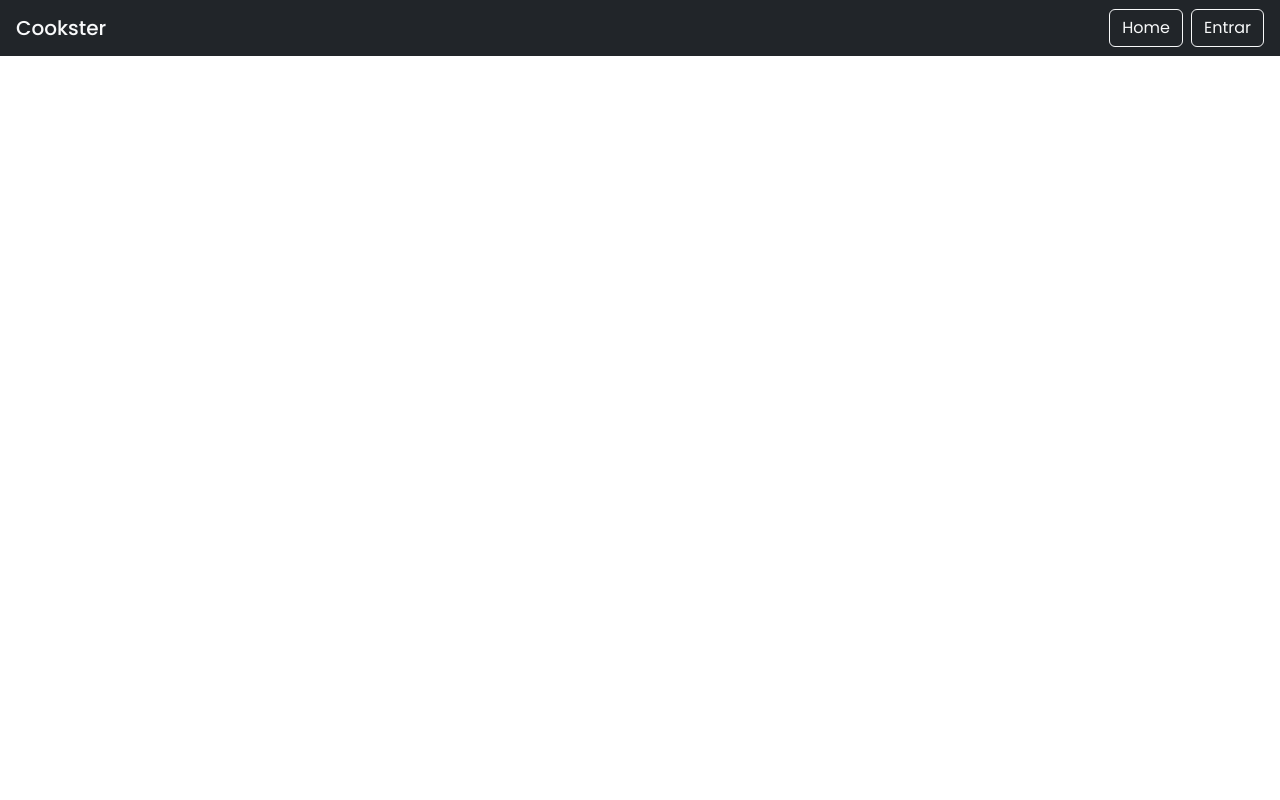
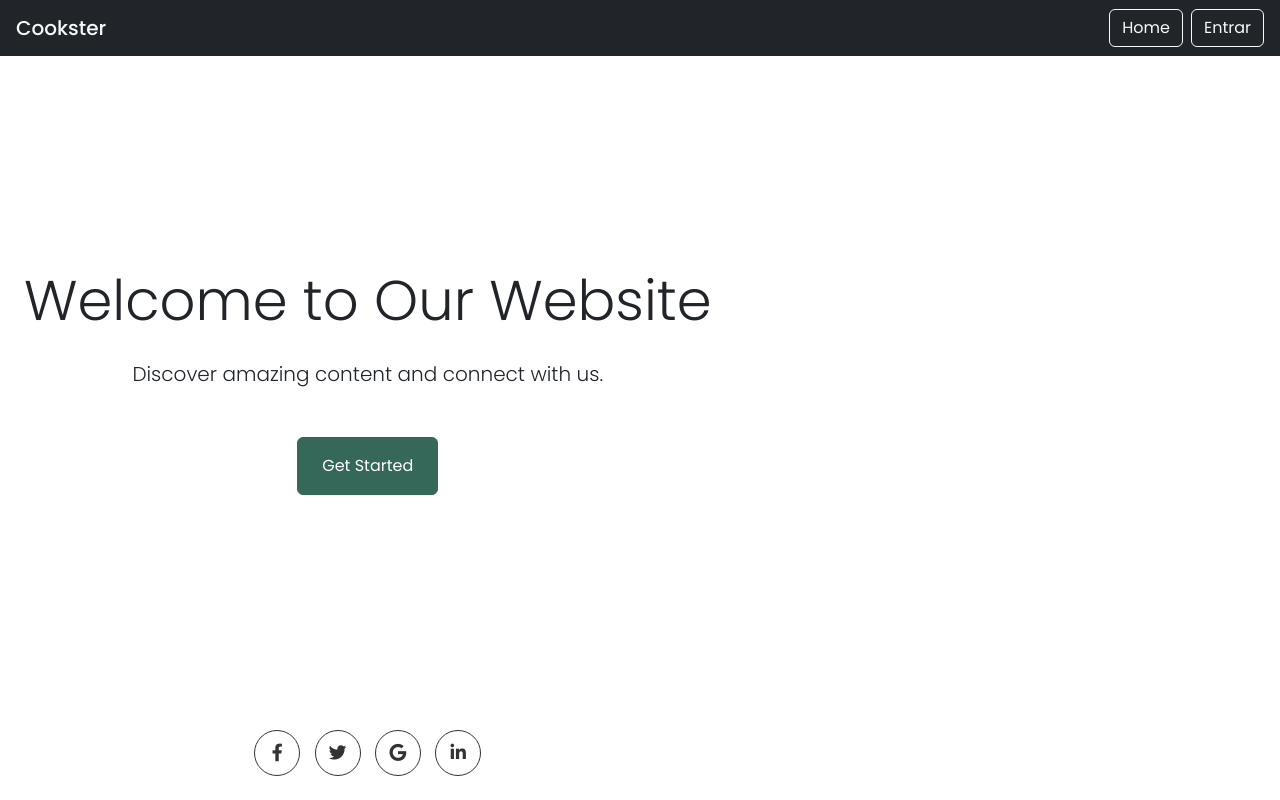
Before and after one commit to Nyfeu/Cookster, a React (Vite) app in the folder front/: page / in a window 1280 px wide. Built offline with nearby package versions, Linux system fonts and the light colour scheme.

Commit message:
feat(landing-page): criar landing-page

```diff
--- a/front/src/components/LandingPage/LandingPage.css
+++ b/front/src/components/LandingPage/LandingPage.css
@@ -0,0 +1,22 @@
+@import url("https://fonts.googleapis.com/css2?family=Poppins:wght@200;300;400;500;600;700;800&display=swap");
+
+.btn-custom {
+    background-color: var(--secondary-color);
+    border-color: var(--secondary-color);
+    color: white;
+}
+
+.btn-custom:hover {
+    background-color: var(--primary-color);
+    border-color: var(--secondary-color);
+    color: black;
+}
+
+.container-home {
+    min-height: 93vh;
+    margin-top: 7vh;;
+}
+
+.container-page {
+    background-color: white;
+}
--- a/front/src/components/LandingPage/LandingPage.jsx
+++ b/front/src/components/LandingPage/LandingPage.jsx
@@ -1,12 +1,33 @@
 import React from 'react'
 import NavBar from '../NavBar'
+import SocialMediaIcons from '../AuthForm/components/SocialMediaIcons'
+import './LandingPage.css'
 
 const LandingPage = () => {
-  return (
-    <div>
-        <NavBar/>
-    </div>
-  )
+    return (
+        <>
+            <div className='container-page'>
+                <NavBar />
+                <div className="container-fluid container-home p-0 d-flex flex-column">
+                    {/* Seção principal - conteúdo centralizado */}
+                    <div className="flex-grow-1 d-flex align-items-center justify-content-center">
+                        <div className="text-center px-4">
+                            <h1 className="display-4 mb-4">Welcome to Our Website</h1>
+                            <p className="lead mb-5">Discover amazing content and connect with us.</p>
+                            <button type="button" className="btn btn-custom px-4 py-3">
+                                Get Started
+                            </button>
+                        </div>
+                    </div>
+
+                    {/* Ícones de redes sociais - no final da página */}
+                    <div className="text-center py-4">
+                        <SocialMediaIcons />
+                    </div>
+                </div>
+            </div>
+        </>
+    )
 }
 
 export default LandingPage
--- a/front/src/components/NavBar.jsx
+++ b/front/src/components/NavBar.jsx
@@ -3,8 +3,9 @@ import { Link } from 'react-router-dom';
 
 const NavBar = () => {
     return (
-        <nav className="navbar navbar-light bg-light bg-dark px-3" style={{
-            height: '7vh', position: 'fixed',
+        <nav className="navbar fixed-top navbar-light bg-light bg-dark px-3" style={{
+            height: '7vh',
+            position: 'fixed',
             top: 0,
             left: 0,
             right: 0,
@@ -12,7 +13,6 @@ const NavBar = () => {
         }}>
             <a className="navbar-brand text-light justify-content-center m-0" href="#">Cookster</a>
             <div className='d-flex justify-content-end align-items-center'>
-
                 <Link to="/" className="btn btn-outline-light mx-2">Home</Link>
                 <Link to="/login" className="btn btn-outline-light">Entrar</Link>
             </div>
```
